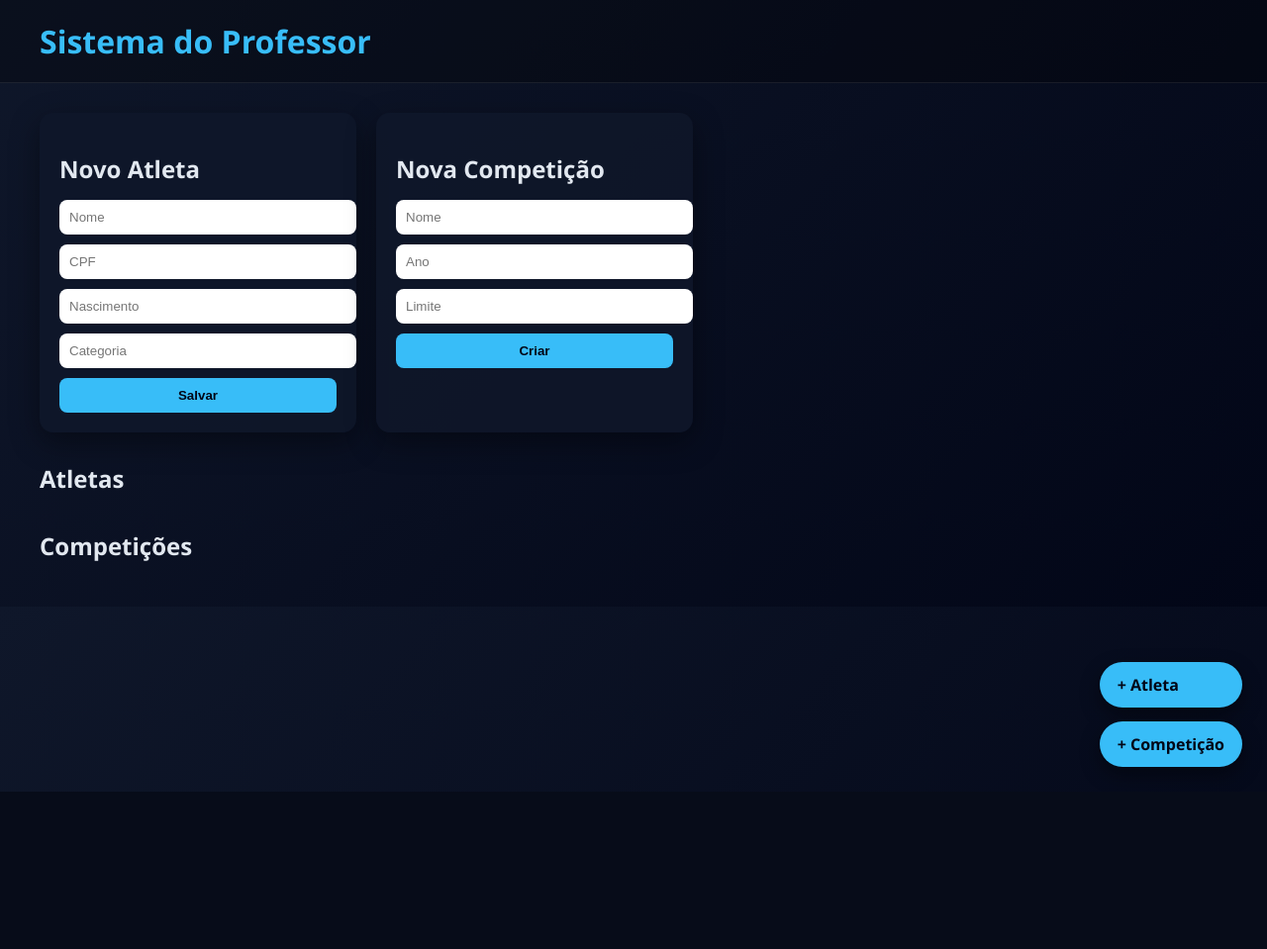
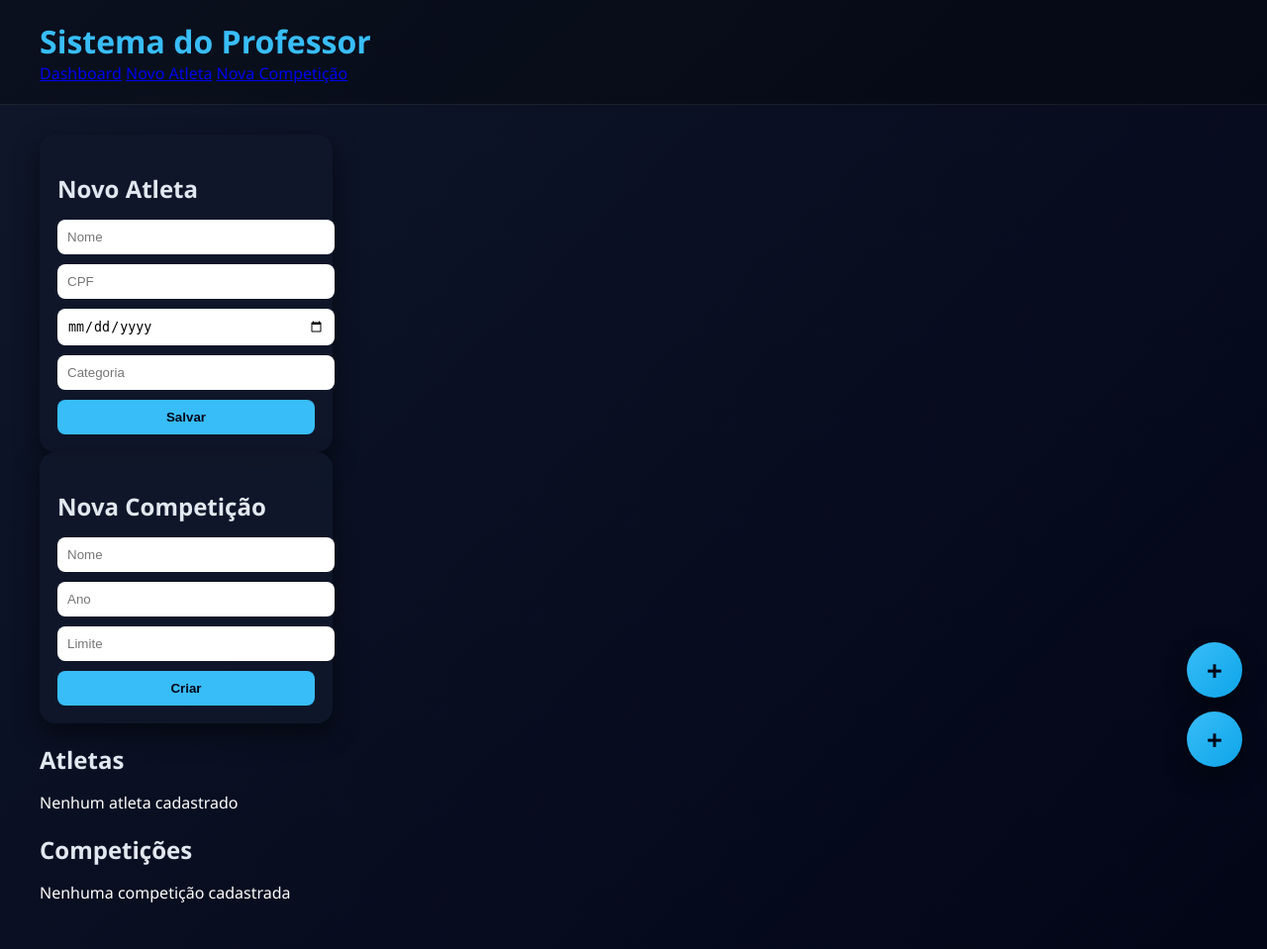
Before and after one commit to pepeuloureirob/volley-coach-system, a Flask app: page / in a window 1280 px wide. Shown: the whole page at 99% size. Before the commit the page ends 800 px from the top, so only its background shows below. Run offline with Flask 3, Linux system fonts and the light colour scheme; data that the repository does not hold is empty.

Commit message:
Update index.html

```diff
--- a/templates/index.html
+++ b/templates/index.html
@@ -3,115 +3,124 @@
 <head>
     <meta charset="UTF-8">
     <title>Sistema do Professor</title>
-    <link rel="stylesheet" href="/static/style.css">
+    <link rel="stylesheet" href="{{ url_for('static', filename='style.css') }}">
 </head>
 <body>
 
-<header>
+<header class="topbar">
     <h1>Sistema do Professor</h1>
+    <nav>
+        <a href="{{ url_for('index') }}">Dashboard</a>
+        <a href="#novo-atleta">Novo Atleta</a>
+        <a href="#nova-competicao">Nova Competição</a>
+    </nav>
 </header>
 
-<!-- BOTÕES FLUTUANTES -->
-<div class="floating-buttons">
-    <a href="#novo-atleta" class="float-btn">+ Atleta</a>
-    <a href="#nova-competicao" class="float-btn">+ Competição</a>
-</div>
+<main class="container">
 
-<main>
+    <!-- ================= NOVO ATLETA ================= -->
+    <section id="novo-atleta" class="card">
+        <h2>Novo Atleta</h2>
 
-<section class="painel">
+        <form action="{{ url_for('salvar_atleta') }}" method="POST">
+            <input type="text" name="nome" placeholder="Nome" required>
+            <input type="text" name="cpf" placeholder="CPF" required>
+            <input type="date" name="nascimento" required>
+            <input type="text" name="categoria" placeholder="Categoria" required>
 
-    <!-- NOVO ATLETA -->
-    <div class="box" id="novo-atleta">
-        <h2>Novo Atleta</h2>
-        <form method="POST" action="/novo_atleta">
-            <input name="nome" placeholder="Nome" required>
-            <input name="cpf" placeholder="CPF" required>
-            <input name="data_nascimento" placeholder="Nascimento" required>
-            <input name="categoria" placeholder="Categoria" required>
             <button type="submit">Salvar</button>
         </form>
-    </div>
+    </section>
 
-    <!-- NOVA COMPETIÇÃO -->
-    <div class="box" id="nova-competicao">
+    <!-- ================= NOVA COMPETIÇÃO ================= -->
+    <section id="nova-competicao" class="card">
         <h2>Nova Competição</h2>
-        <form method="POST" action="/nova_competicao">
-            <input name="nome" placeholder="Nome" required>
-            <input name="ano" placeholder="Ano" required>
-            <input name="limite_atletas" placeholder="Limite" required>
+
+        <form action="{{ url_for('nova_competicao') }}" method="POST">
+            <input type="text" name="nome" placeholder="Nome" required>
+            <input type="number" name="ano" placeholder="Ano" required>
+            <input type="number" name="limite" placeholder="Limite" required>
+
             <button type="submit">Criar</button>
         </form>
-    </div>
+    </section>
 
-</section>
+    <!-- ================= ATLETAS ================= -->
+    <section class="list-section">
+        <h2>Atletas</h2>
 
-<!-- ATLETAS -->
-<section>
-    <h2>Atletas</h2>
+        {% if atletas %}
+            <div class="grid">
+                {% for atleta in atletas %}
+                    <div class="list-card">
+                        <h3>{{ atleta.nome }}</h3>
+                        <p>{{ atleta.categoria }}</p>
 
-    <div class="grid">
-        {% for atleta in atletas %}
-        <div class="card">
+                        <div class="actions">
+                            <a href="{{ url_for('editar_atleta', atleta_id=atleta.id) }}">Editar</a>
+                            <a href="{{ url_for('remover_atleta', atleta_id=atleta.id) }}">Remover</a>
+                        </div>
 
-            <div class="card-header">
-                <strong>{{ atleta.nome }}</strong>
-                <span class="categoria">{{ atleta.categoria }}</span>
-            </div>
-
-            <div class="acoes">
-                {% for comp in competicoes %}
-                <a class="btn-inscrever" href="/inscrever/{{ atleta.id }}/{{ comp.id }}">
-                    + {{ comp.nome }}
-                </a>
+                        <div class="actions">
+                            {% for competicao in competicoes %}
+                                <a href="{{ url_for('inscrever', atleta_id=atleta.id, competicao_id=competicao.id) }}">
+                                    + {{ competicao.nome }}
+                                </a>
+                            {% endfor %}
+                        </div>
+                    </div>
                 {% endfor %}
             </div>
+        {% else %}
+            <p>Nenhum atleta cadastrado</p>
+        {% endif %}
+    </section>
 
-            <a class="btn-excluir" href="/excluir_atleta/{{ atleta.id }}">Excluir</a>
+    <!-- ================= COMPETIÇÕES ================= -->
+    <section class="list-section">
+        <h2>Competições</h2>
 
-        </div>
-        {% endfor %}
-    </div>
-</section>
+        {% if competicoes %}
+            <div class="grid">
+                {% for competicao in competicoes %}
+                    <div class="list-card">
+                        <h3>{{ competicao.nome }}</h3>
+                        <p>Ano: {{ competicao.ano }}</p>
+                        <p>Limite: {{ competicao.limite }}</p>
 
-<!-- COMPETIÇÕES -->
-<section>
-    <h2>Competições</h2>
+                        <div class="inscritos">
+                            <strong>Inscritos:</strong>
 
-    <div class="grid">
-        {% for comp in competicoes %}
-        <div class="card">
-
-            <div class="card-header">
-                <strong>{{ comp.nome }}</strong>
-                <span class="ano">{{ comp.ano }}</span>
+                            {% if competicao.atletas %}
+                                <ul>
+                                    {% for atleta in competicao.atletas %}
+                                        <li>{{ atleta.nome }}</li>
+                                    {% endfor %}
+                                </ul>
+                            {% else %}
+                                <p>Nenhum atleta inscrito</p>
+                            {% endif %}
+                        </div>
+                    </div>
+                {% endfor %}
             </div>
-
-            <div class="info">
-                Limite: {{ comp.limite_atletas }}
-            </div>
-
-            <div class="inscritos">
-                {% if comp.inscricoes %}
-                    {% for insc in comp.inscricoes %}
-                        <div class="inscrito">
-                            {{ insc.atleta.nome }}
-                            <a href="/remover_inscricao/{{ insc.id }}">❌</a>
-                        </div>
-                    {% endfor %}
-                {% else %}
-                    <em>Nenhum atleta inscrito</em>
-                {% endif %}
-            </div>
-
-            <a class="btn-excluir" href="/excluir_competicao/{{ comp.id }}">Excluir</a>
-
-        </div>
-        {% endfor %}
-    </div>
-</section>
+        {% else %}
+            <p>Nenhuma competição cadastrada</p>
+        {% endif %}
+    </section>
 
 </main>
 
+<!-- ================= FLOATING BUTTONS ================= -->
+<div class="floating-buttons">
+    <a href="#novo-atleta" class="fab" data-tooltip="Adicionar atleta">
+        +
+    </a>
+
+    <a href="#nova-competicao" class="fab" data-tooltip="Adicionar competição">
+        +
+    </a>
+</div>
+
 </body>
 </html>
```
